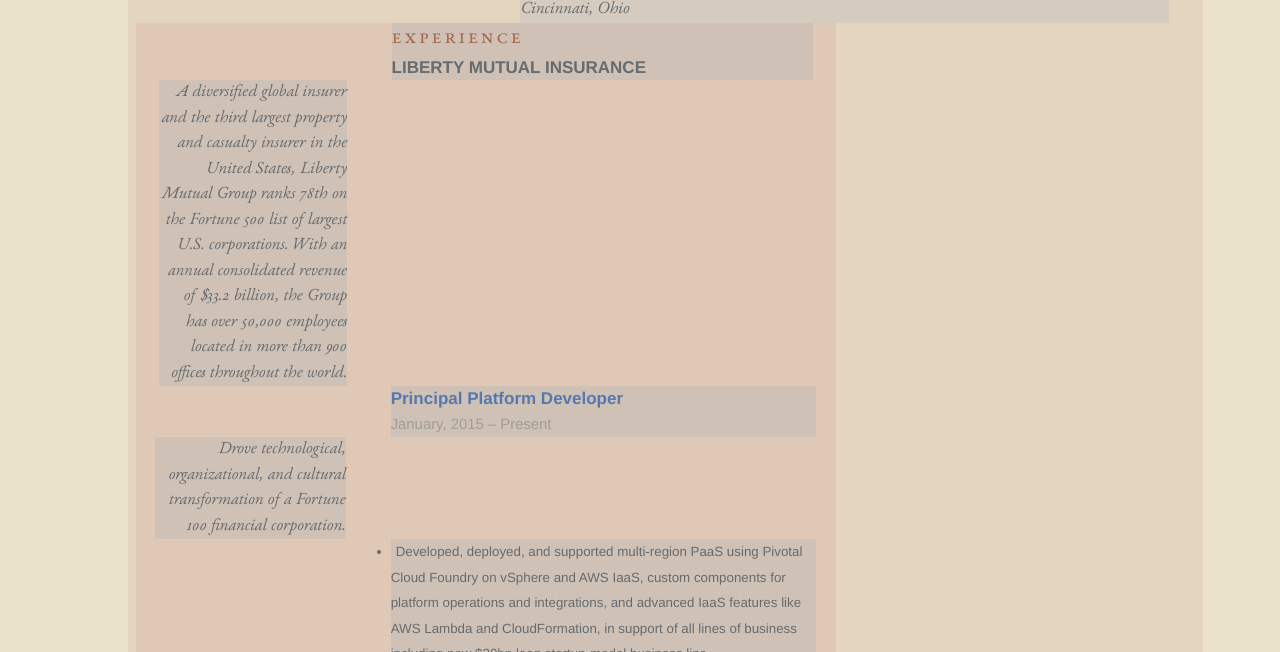
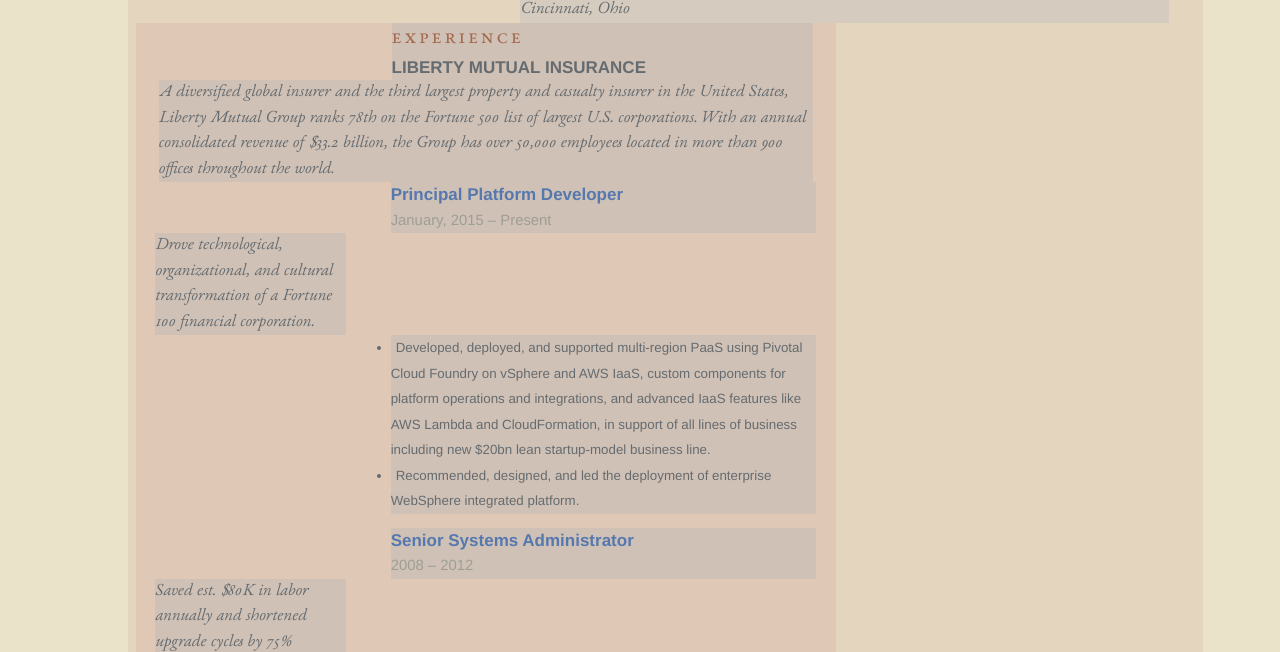
Before and after one commit to clhynfield/resume, a plain HTML site: page index.html in a window 1280 px wide. Shown: the part 109-761 px from the top of the page. Drawn offline with nearby package versions, Linux system fonts and the light colour scheme.

Commit message:
Differentiate company value from job value

```diff
--- a/styles/medium.less
+++ b/styles/medium.less
@@ -41,9 +41,13 @@
   .push(2);
 }
 
-.value {
+.company>.value {
+  .column(@columns);
+}
+
+.job>.value {
   .column(2);
-  text-align: right;
+  text-align: justified;
 }
 
 h5, .date_range { display: block; }
```
